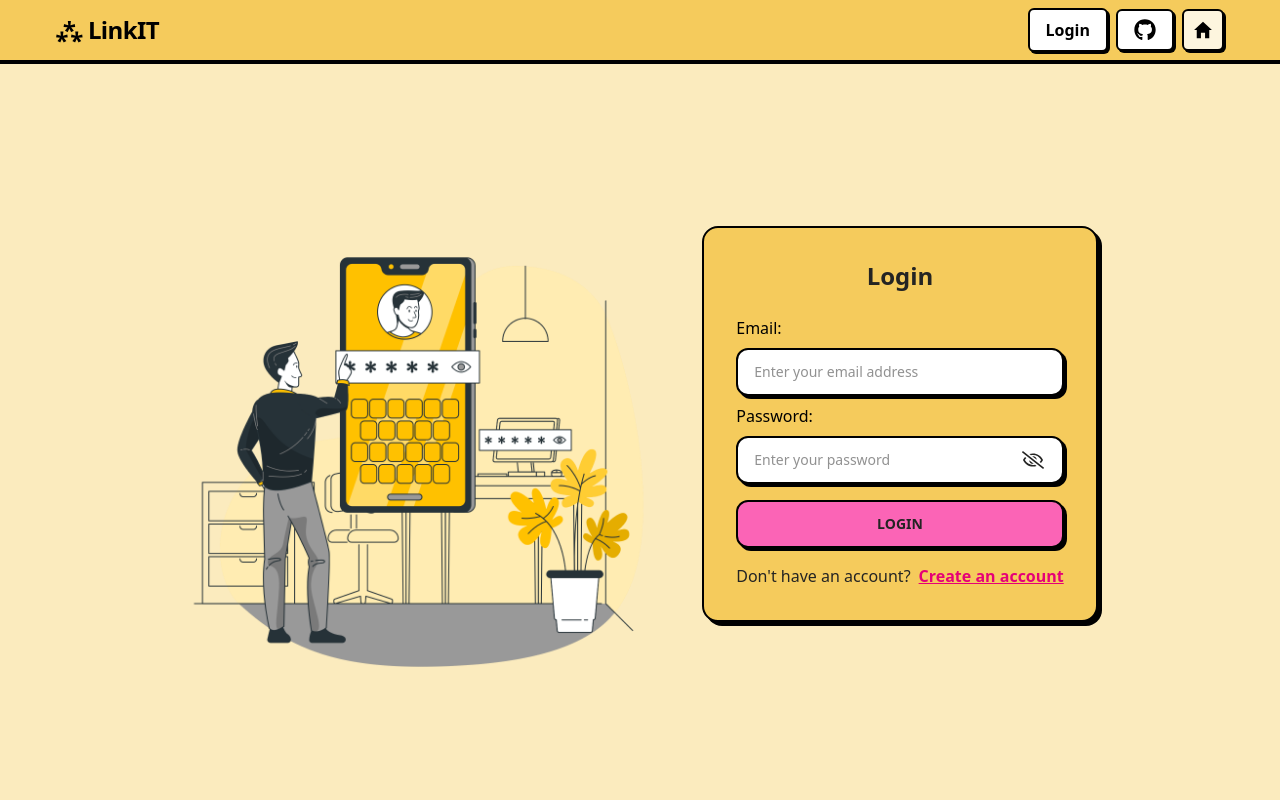
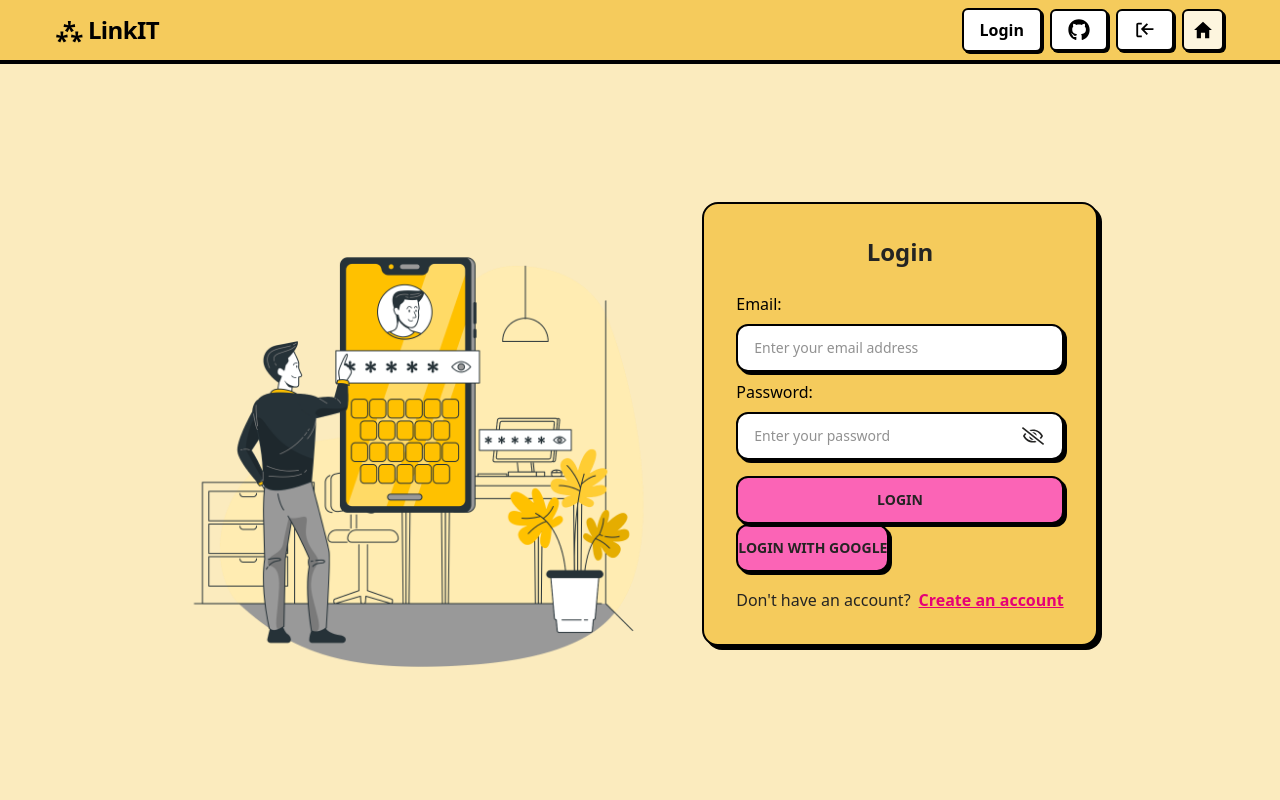
Before and after one commit to AbhayLonkar/url_shortner_frontend, a React (Vite) app: page /auth in a window 1280 px wide. Shown: the top 800 px of the page. Built offline with nearby package versions, Linux system fonts and the light colour scheme; no server answers.

Commit message:
add option to login through google (testing)

```diff
--- a/src/api/user.api.js
+++ b/src/api/user.api.js
@@ -37,3 +37,13 @@ export const verifyOTP = async (email, otp) => {
   const response = await axiosInstance.post('/api/otp/verify', { email, otp });
   return response.data;
 };
+
+export const googleLogin = async () => {
+  const response = await axiosInstance.get('/api/auth/google');
+  return response.data;
+}
+
+export const logout = async () => {
+  const response = await axiosInstance.get('/api/auth/logout');
+  return response.data;
+}
--- a/src/components/LoginForm.jsx
+++ b/src/components/LoginForm.jsx
@@ -2,10 +2,11 @@ import React, { useEffect, useState } from 'react';
 import { useDispatch, useSelector } from 'react-redux';
 import { useNavigate } from "@tanstack/react-router"
 
-import { loginUser } from '../api/user.api';
+import { googleLogin, loginUser } from '../api/user.api';
 import { login } from '../../store/slice/authSlice.js';
 import { FaRegEye, FaRegEyeSlash } from "react-icons/fa";
 import ErrorBox from './ErrorBox.jsx';
+import Loading from './Loading.jsx';
 
 const LoginForm = ({ setLogin }) => {
     const [email, setEmail] = useState('');
@@ -39,6 +40,10 @@ const LoginForm = ({ setLogin }) => {
             setLoading(false);
         }
     };
+
+    const handleGoogleLogin = () => {
+        window.location.href = 'http://localhost:3000/api/auth/google';
+    }
 
     return (
         <div className="bg-saffron border-2 border-black rounded-2xl shadow-[4px_4px_0_0_#000] p-8 md:w-full  max-w-md">
@@ -95,8 +100,16 @@ const LoginForm = ({ setLogin }) => {
                         'LOGIN'
                     )}
                 </button>
+
                 {error && <ErrorBox error={error} />}
             </form>
+            <button
+                type="button"
+                onClick={handleGoogleLogin}
+                className="bg-pink-400 cursor-pointer border-2 border-black text-eerie-black font-bold py-3 rounded-xl text-sm shadow-[3px_3px_0_0_#000] hover:bg-pink-300 active:translate-1 active:shadow transition flex items-center justify-center"
+            >
+                LOGIN WITH GOOGLE
+            </button>
             <div className="text-center mt-4">
                 <span className="text-eerie-black ">Don't have an account?</span>
                 <button
--- a/src/components/Navbar.jsx
+++ b/src/components/Navbar.jsx
@@ -1,19 +1,27 @@
 import React from 'react';
-import {Link} from '@tanstack/react-router';
-import {useSelector} from "react-redux";
-import {IoMdHome} from "react-icons/io";
-import {FaGithub} from "react-icons/fa";
+import { Link, useNavigate } from '@tanstack/react-router';
+import { useSelector } from "react-redux";
+import { IoMdHome } from "react-icons/io";
+import { FaGithub } from "react-icons/fa";
+import { CgLogOut } from 'react-icons/cg';
+import { logout } from '../api/user.api';
 
 const Navbar = () => {
-    const {isAuthenticated} = useSelector((state) => state.auth);
+    const { isAuthenticated } = useSelector((state) => state.auth);
+    const navigate = useNavigate();
+    const handleLogout = async () => {
+        const data = await logout();
+        console.log(data);
+        navigate({ to: '/auth' });
+    }
 
     return (
         <nav
             className="w-full bg-saffron border-b-4 border-black px-14 py-2 flex items-center justify-between ">
             {/* Left: Brand Name */}
             <span className="text-2xl font-extrabold text-black tracking-tight select-none">
-      ⁂ LinkIT
-        </span>
+                ⁂ LinkIT
+            </span>
             {/* Center: Main Links */}
             {isAuthenticated && <div className="flex-1 flex justify-center gap-4">
                 <Link
@@ -40,13 +48,19 @@ const Navbar = () => {
                     rel="noopener noreferrer"
                     className="bg-white border-2 border-black shadow-[2px_2px_0_0_#000] rounded-md px-4 py-2 font-bold text-black hover:bg-pink-300 transition-all hover:translate-x-1 hover:translate-y-1 hover:shadow"
                 >
-                    <FaGithub size={22}/>
+                    <FaGithub size={22} />
                 </a>
+                <button
+                    onClick={handleLogout}
+                    className="bg-white border-2 border-black shadow-[2px_2px_0_0_#000] rounded-md px-4 py-2 font-bold text-black hover:bg-pink-300 transition-all hover:translate-x-1 hover:translate-y-1 hover:shadow"
+                >
+                    <CgLogOut size={22} />
+                </button>
                 <Link
                     to="/"
                     className="px-2 py-2 font-bold border-2 border-black rounded-md bg-saffron-900 text-black shadow-[2px_2px_0_0_#000] hover:bg-cyan-100 transition-all hover:translate-x-1 hover:translate-y-1 hover:shadow"
                 >
-                    <IoMdHome size={22}/>
+                    <IoMdHome size={22} />
                 </Link>
             </div>
         </nav>
```
